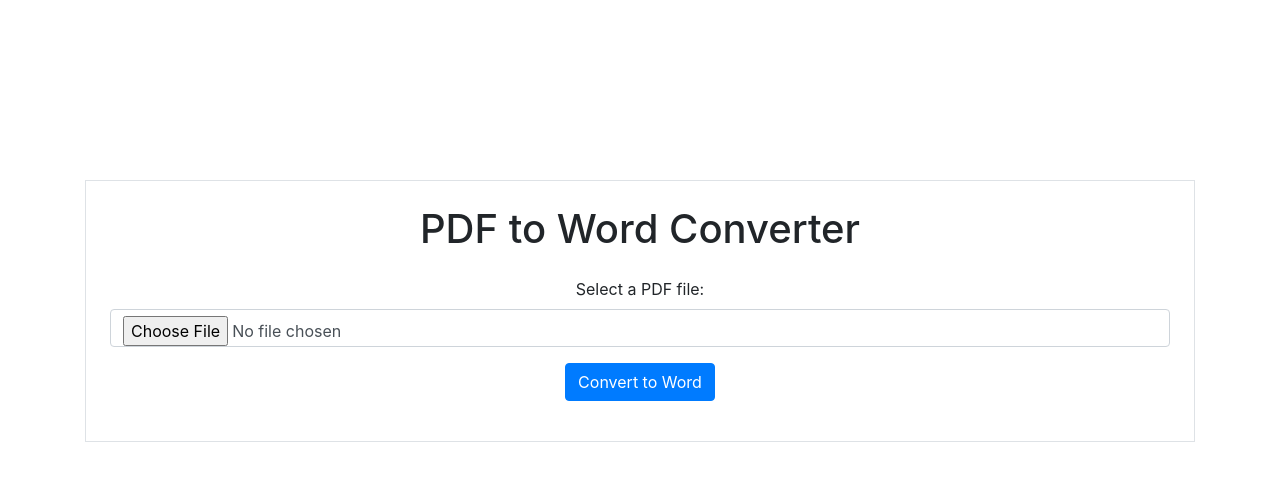
After one commit to fahadnaeem876/fahad786, a Flask app: page /pdftoword/ in a window 1280 px wide. The commit adds this page. Shown: the top 481 px of the page. Run offline with Flask 3, Linux system fonts and the light colour scheme; some libraries are stand-ins or nearby versions.

Commit message:
initial commit

```diff
--- a/app.py
+++ b/app.py
@@ -1,9 +1,11 @@
+import os
 from flask import Flask, render_template, request
 from wordcounter import wordcounter_app
 from weatherapp import weatherapp_app
 from currencyconverter import currencyconverter_app
 from languagetranslator import languagetranslator_app
 from imageconverter import imageconverter_app
+from pdftoword import pdftoword_app
 
 app = Flask(__name__)
 
@@ -16,9 +18,12 @@ app.register_blueprint(weatherapp_app, url_prefix="/weatherapp")
 app.register_blueprint(currencyconverter_app, url_prefix="/currencyconverter")
 app.register_blueprint(languagetranslator_app, url_prefix="/languagetranslator")
 app.register_blueprint(imageconverter_app, url_prefix="/imageconverter")
+app.register_blueprint(pdftoword_app, url_prefix="/pdftoword")
 
 if __name__ == '__main__':
     try:
-        app.run(debug=True)
+        os.makedirs('uploads', exist_ok=True)
+        os.makedirs('outputs', exist_ok=True)
+        app.run(port=8004,debug=True)
     except Exception as e:
         print(f"An error occurred: {e}")
--- /dev/null
+++ b/pdftoword.py
@@ -0,0 +1,62 @@
+from flask import Flask, render_template, request, send_file, Blueprint
+import os
+from PyPDF2 import PdfReader
+from docx import Document
+
+pdftoword_app = Blueprint("pdftoword", __name__)
+
+ALLOWED_EXTENSIONS = {'pdf'}
+
+def allowed_file(filename):
+    return '.' in filename and filename.rsplit('.', 1)[1].lower() in ALLOWED_EXTENSIONS
+
+def pdf_to_text(pdf_path):
+    with open(pdf_path, 'rb') as file:
+        pdf_reader = PdfReader(file)
+        text = ''
+        for page_num in range(len(pdf_reader.pages)):
+            page = pdf_reader.pages[page_num]
+            text += page.extract_text()
+    return text
+
+def text_to_word(text, output_path):
+    doc = Document()
+    doc.add_paragraph(text)
+    doc.save(output_path)
+
+def pdf_to_word(pdf_path, output_path):
+    text = pdf_to_text(pdf_path)
+    text_to_word(text, output_path)
+
+@pdftoword_app.route('/')
+def index():
+    return render_template('pdftoword.html')
+
+@pdftoword_app.route('/', methods=['POST'])
+def upload_file():
+    upload_folder = 'uploads'
+    output_folder = 'outputs'
+
+    # Ensure 'uploads' directory exists
+    os.makedirs(upload_folder, exist_ok=True)
+
+    if 'file' not in request.files:
+        return render_template('pdftoword.html', error='No file part')
+
+    file = request.files['file']
+
+    if file.filename == '':
+        return render_template('pdftoword.html', error='No selected file')
+
+    if file and allowed_file(file.filename):
+        filename = file.filename
+        pdf_path = os.path.join(upload_folder, filename)
+        word_output_path = os.path.join(output_folder, 'output.docx')
+
+        file.save(pdf_path)
+        pdf_to_word(pdf_path, word_output_path)
+
+        # Send the Word file in the response with the original filename
+        return send_file(word_output_path, as_attachment=True, download_name=filename.replace('.pdf', '.docx'))
+
+    return render_template('pdftoword.html', error='Invalid file type')
--- /dev/null
+++ b/templates/pdftoword.html
@@ -0,0 +1,39 @@
+<!DOCTYPE html>
+<html lang="en">
+<head>
+    <meta charset="UTF-8">
+    <meta name="viewport" content="width=device-width, initial-scale=1.0">
+    <title>PDF to Word Converter</title>
+    <!-- Include Bootstrap CSS -->
+    <link rel="stylesheet" href="https://stackpath.bootstrapcdn.com/bootstrap/4.5.2/css/bootstrap.min.css">
+</head>
+<style>
+    .container{
+        margin-top: 180px !important;
+    }
+</style>
+<body>
+    <div class="container mt-5">
+        <div class="text-center border p-4 bg-white">
+            <h1 class="mb-4">PDF to Word Converter</h1>
+            {% if error %}
+                <p class="text-danger">{{ error }}</p>
+            {% endif %}
+            <form method="post" enctype="multipart/form-data">
+                <div class="form-group">
+                    <label for="file">Select a PDF file:</label>
+                    <input type="file" class="form-control" name="file" id="file" accept=".pdf" required>
+                </div>
+                <div class="form-group">
+                    <button type="submit" class="btn btn-primary">Convert to Word</button>
+                </div>
+            </form>
+        </div>
+    </div>
+
+    <!-- Include Bootstrap JS and Popper.js -->
+    <script src="https://code.jquery.com/jquery-3.5.1.slim.min.js"></script>
+    <script src="https://cdn.jsdelivr.net/npm/@popperjs/core@2.9.3/dist/umd/popper.min.js"></script>
+    <script src="https://stackpath.bootstrapcdn.com/bootstrap/4.5.2/js/bootstrap.min.js"></script>
+</body>
+</html>
```
Also changed, not shown: templates/index.html (+15 -0 lines), 2 other files.
